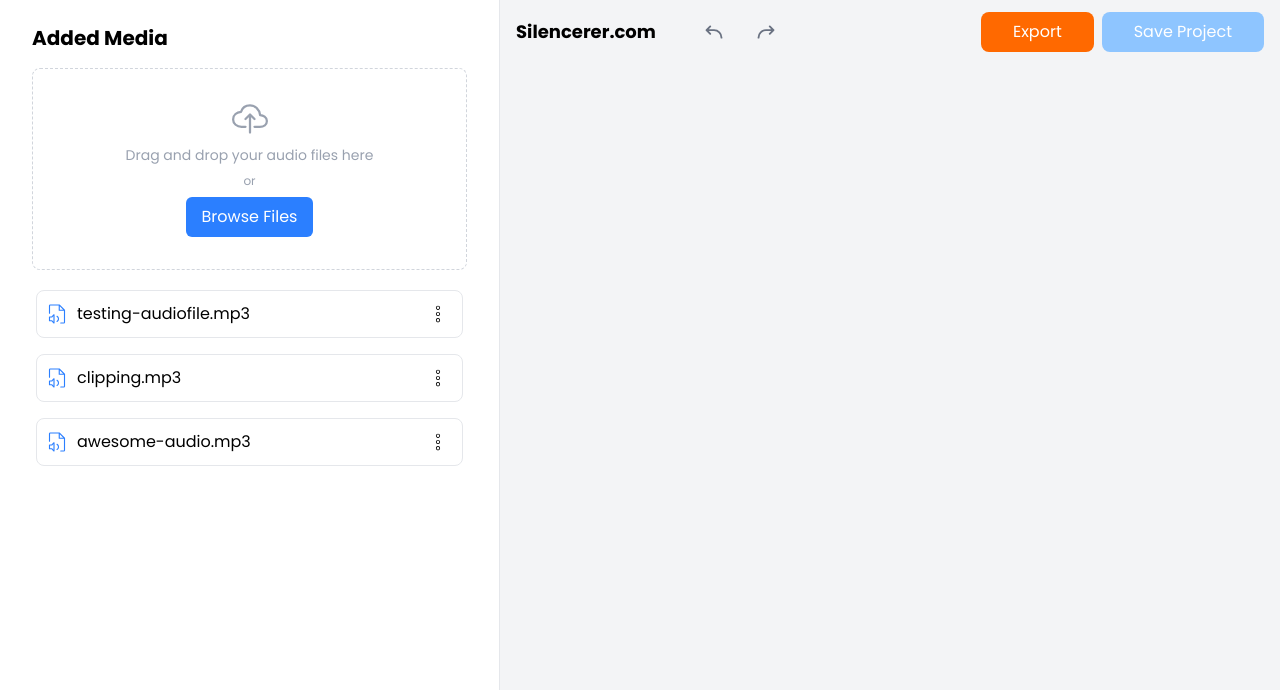
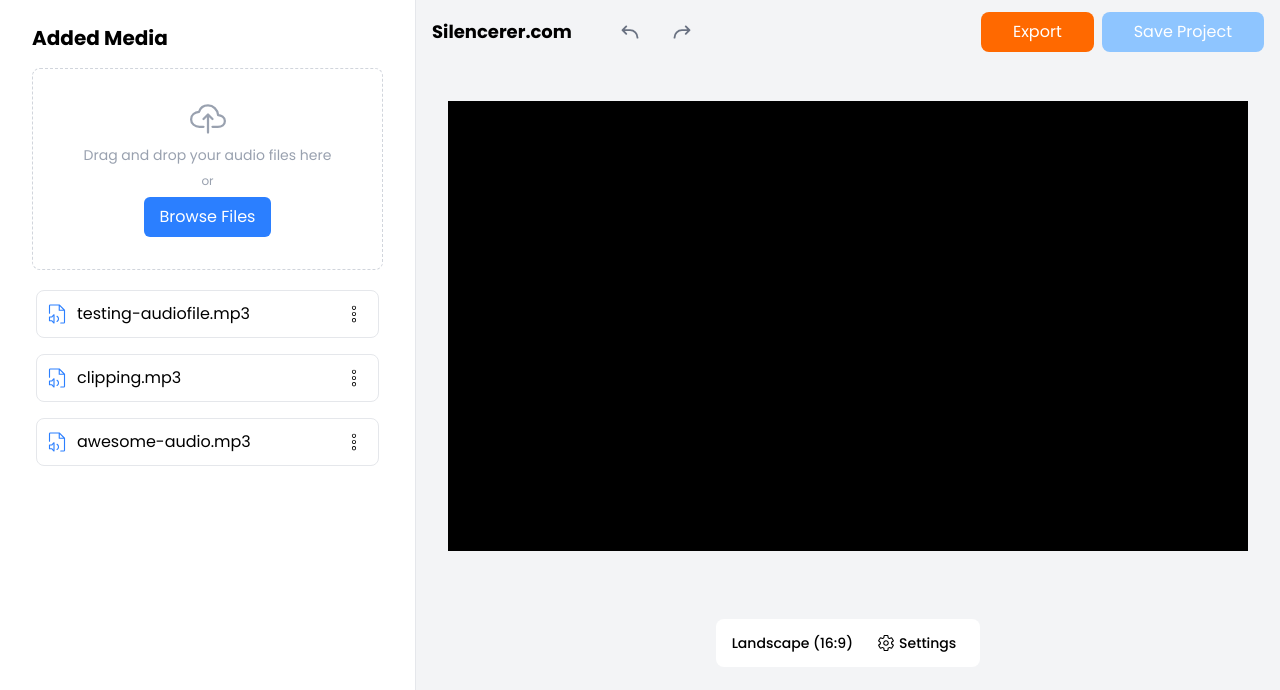
Before and after one commit to marionikolov17/silencerer, a Next.js app: page / in a window 1280 px wide. Shown: the top 690 px of the page. Built offline with nearby package versions, Linux system fonts and the light colour scheme.

Commit message:
Create: Video preview container

```diff
--- a/src/app/page.tsx
+++ b/src/app/page.tsx
@@ -1,5 +1,6 @@
 import AddedMedia from '@/components/AddedMedia';
 import Header from '@/components/Header';
+import VideoPreview from '@/components/VideoPreview';
 
 export default function Home() {
   return (
@@ -8,6 +9,7 @@ export default function Home() {
         <AddedMedia />
         <div className="grow flex flex-col">
           <Header />
+          <VideoPreview />
         </div>
       </div>
     </main>
--- a/src/components/Header.tsx
+++ b/src/components/Header.tsx
@@ -1,6 +1,6 @@
 'use client';
 
-import { PiArrowBendUpLeftBold, PiArrowBendUpRightBold } from "react-icons/pi";
+import { PiArrowBendUpLeftBold, PiArrowBendUpRightBold } from 'react-icons/pi';
 
 export default function Header() {
   return (
@@ -36,5 +36,5 @@ export default function Header() {
         </button>
       </div>
     </div>
-    )
+  );
 }
--- /dev/null
+++ b/src/components/VideoPreview.tsx
@@ -0,0 +1,50 @@
+'use client';
+
+import { IoSettingsOutline } from 'react-icons/io5';
+
+export default function VideoPreview() {
+  return (
+    <div className="w-full grow flex flex-col items-center overflow-hidden">
+      <div className="w-full grow flex items-center justify-center py-8 px-8 overflow-hidden">
+        {/* Place Video here */}
+        <div className="bg-black w-[800px] h-[450px]"></div>
+      </div>
+      <div className="w-full py-8 flex items-center justify-center">
+        <div className="h-12 bg-white rounded-lg flex items-center gap-x-4 px-4 overflow-hidden">
+          <p className="text-sm font-medium">Landscape (16:9)</p>
+          <button
+            className="cursor-pointer flex gap-x-1 items-center hover:bg-gray-100 py-1.5 rounded-lg px-2"
+            title="Algorithm Settings"
+          >
+            <IoSettingsOutline className="text-lg" />
+            <p className="text-sm font-medium">Settings</p>
+          </button>
+        </div>
+      </div>
+    </div>
+  );
+}
+
+/* function SignalVisualizer() {
+    return (
+        <div className="flex h-80">
+            <div className="w-10 flex flex-col">
+                <div className="w-full h-6"></div>
+            </div>
+            <div className="w-24 h-full border border-gray-300 rounded-lg flex flex-col">
+                <div className="w-full flex h-6 border-b border-gray-300">
+                    <div className="grow w-1/2 flex items-center justify-center border-r border-gray-300">
+                        <p>L</p>
+                    </div>
+                    <div className="grow w-1/2 flex items-center justify-center">
+                        <p>R</p>
+                    </div>
+                </div>
+                <div className="w-full grow flex">
+                    <div className="grow w-1/2 border-r border-gray-300"></div>
+                    <div className="grow w-1/2"></div>
+                </div>
+            </div>
+        </div>
+    )
+} */
```
Lines whose indentation alone changed are shown as unchanged.
